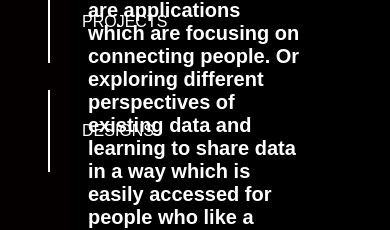
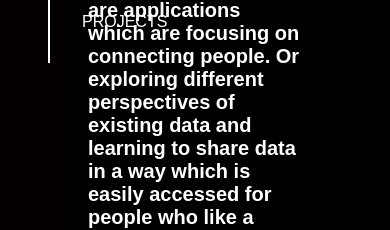
Before and after one commit to fsetrodinomo/WebsiteFS, a React (Create React App) app in the folder website/: page /aboutme in a window 390 px wide. Both pictures are taken after a click on the element 9 px from the left and 33 px from the top of the page. Shown: the part 343-573 px from the top of the page. Built offline with nearby package versions, Linux system fonts and the light colour scheme.

Commit message:
wrong link , header now responsive

```diff
--- a/website/src/Components/Header.js
+++ b/website/src/Components/Header.js
@@ -1,5 +1,5 @@
 import React, { useState } from 'react';
-import {NavLink} from 'react-router-dom';
+import {Link} from 'react-router-dom';
 import './Header.css';
 import {IoMdMenu,IoMdClose, IoIosHome, IoIosContact, IoIosConstruct, IoIosColorPalette } from 'react-icons/io'
 
@@ -19,20 +19,20 @@ const Header = () => {
             <ul className={active ? 'ul-item' : 'ul-item oicon'}>
                <li>
                   <IoIosHome className='icon' />
-                  <NavLink to ='/' exact>Home</NavLink>
+                  <Link to ='/' exact>Home</Link>
                </li>
                <li>
                   <IoIosContact  className='icon'/>
-                  <NavLink to='/aboutme' exact>About me</NavLink>
+                  <Link to='/aboutme' exact>About me</Link>
                </li>
                <li>
                   <IoIosConstruct  className='icon' />
-                  <NavLink to='/project' exact>Projects</NavLink>
+                  <Link to='/project' exact>Projects</Link>
                </li>
-               <li>
+               {/* <li>
                   <IoIosColorPalette className='icon' />
-                  <NavLink to='/designs' exact>Designs</NavLink>
-               </li>
+                  <Link to='/designs' exact>Designs</Link>
+               </li> */}
             </ul>
          </nav>
       </div>
```
